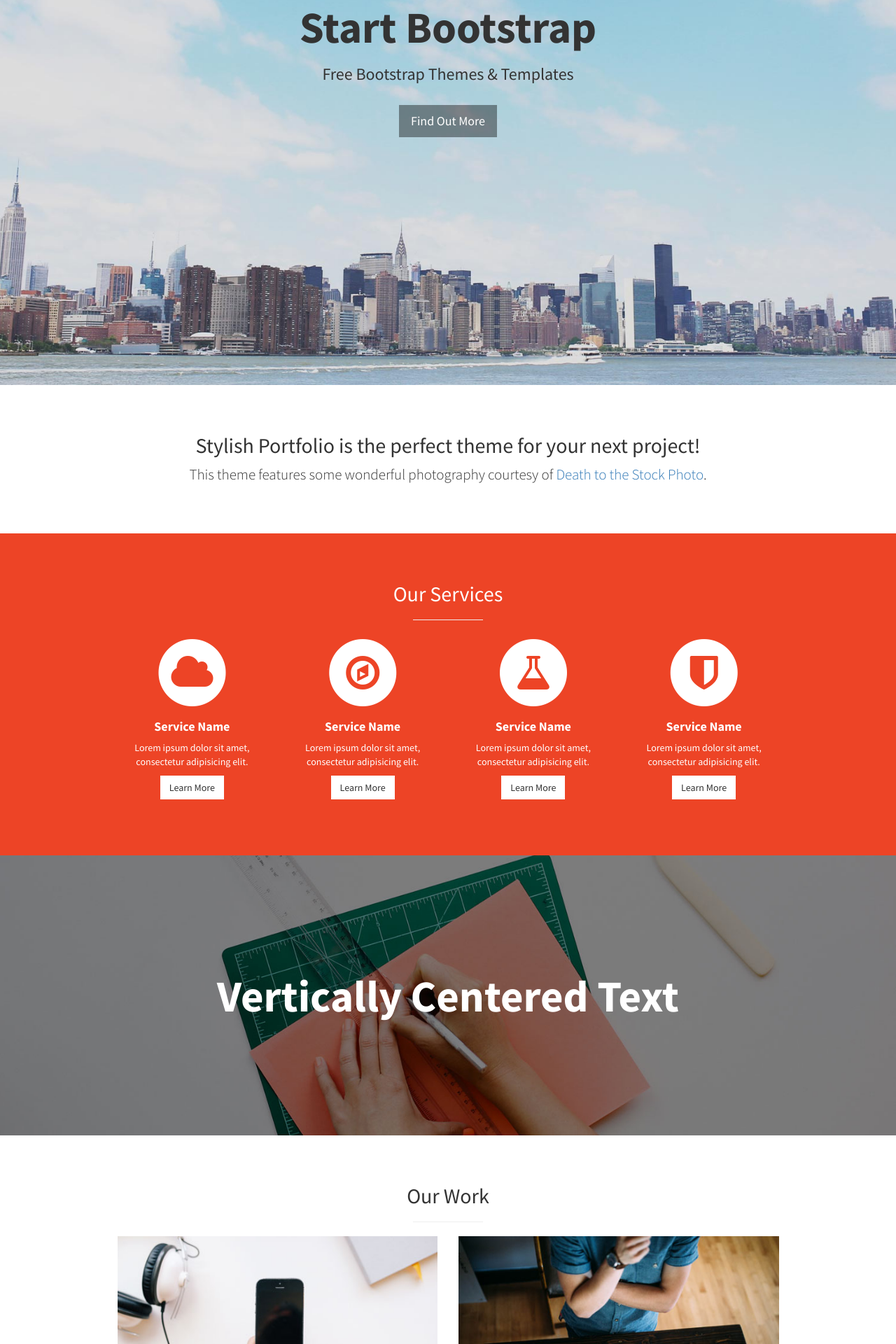
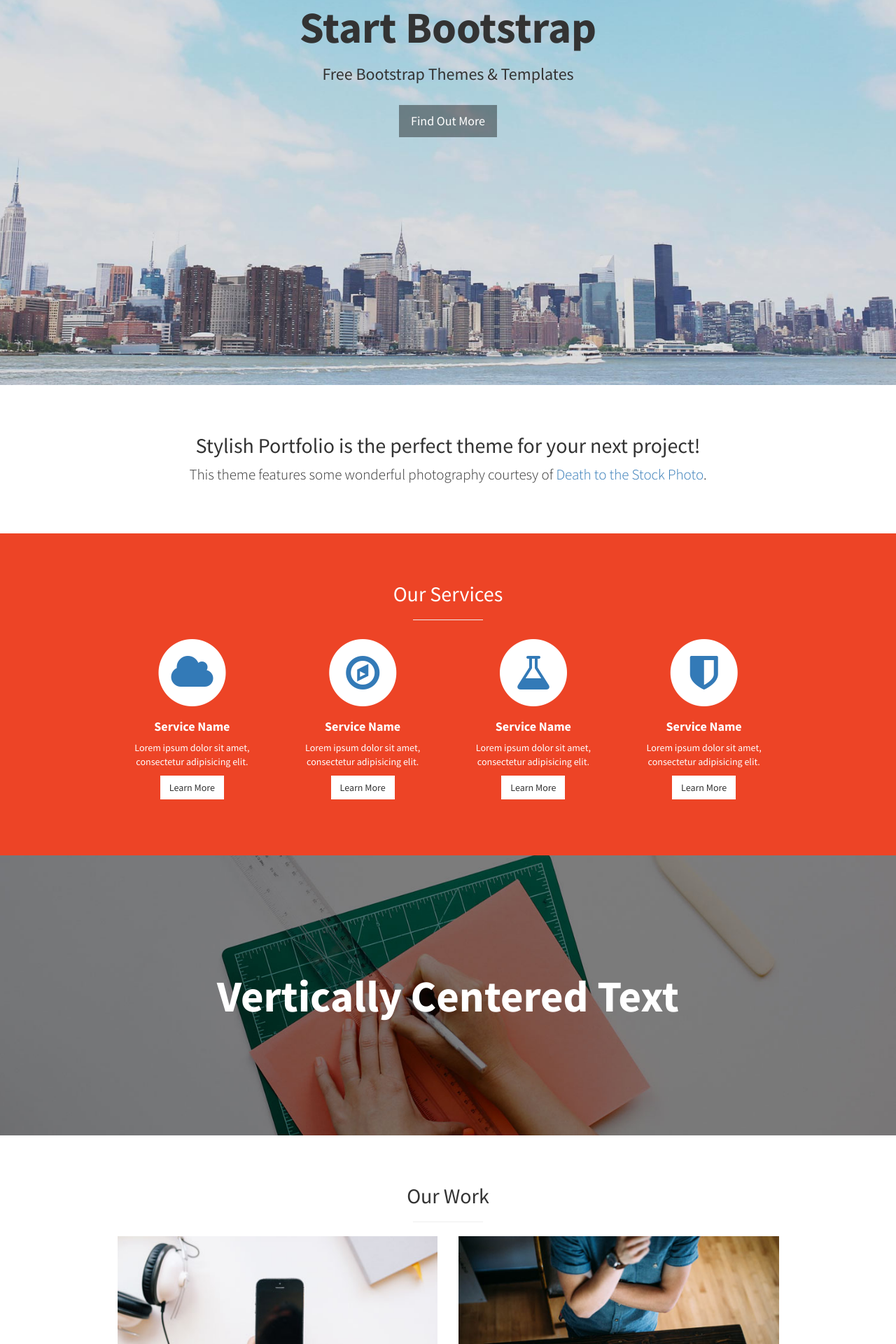
Before and after one commit to volny/stylish-portfolio-jekyll, a Jekyll site: the page built from index.html, in a window 1280 px wide. Shown: the part 350-2270 px from the top of the page at 70% size. Built offline with Jekyll 4.4.1, drawn with Linux system fonts in a browser that asks for light colours.

Commit message:
Update stylish-portfolio.css

```diff
--- a/css/stylish-portfolio.css
+++ b/css/stylish-portfolio.css
@@ -22,7 +22,7 @@ body {
 }
 
 .text-primary {
-  color: #ed4426;
+  color: #fffffff;
 }
 
 
```
